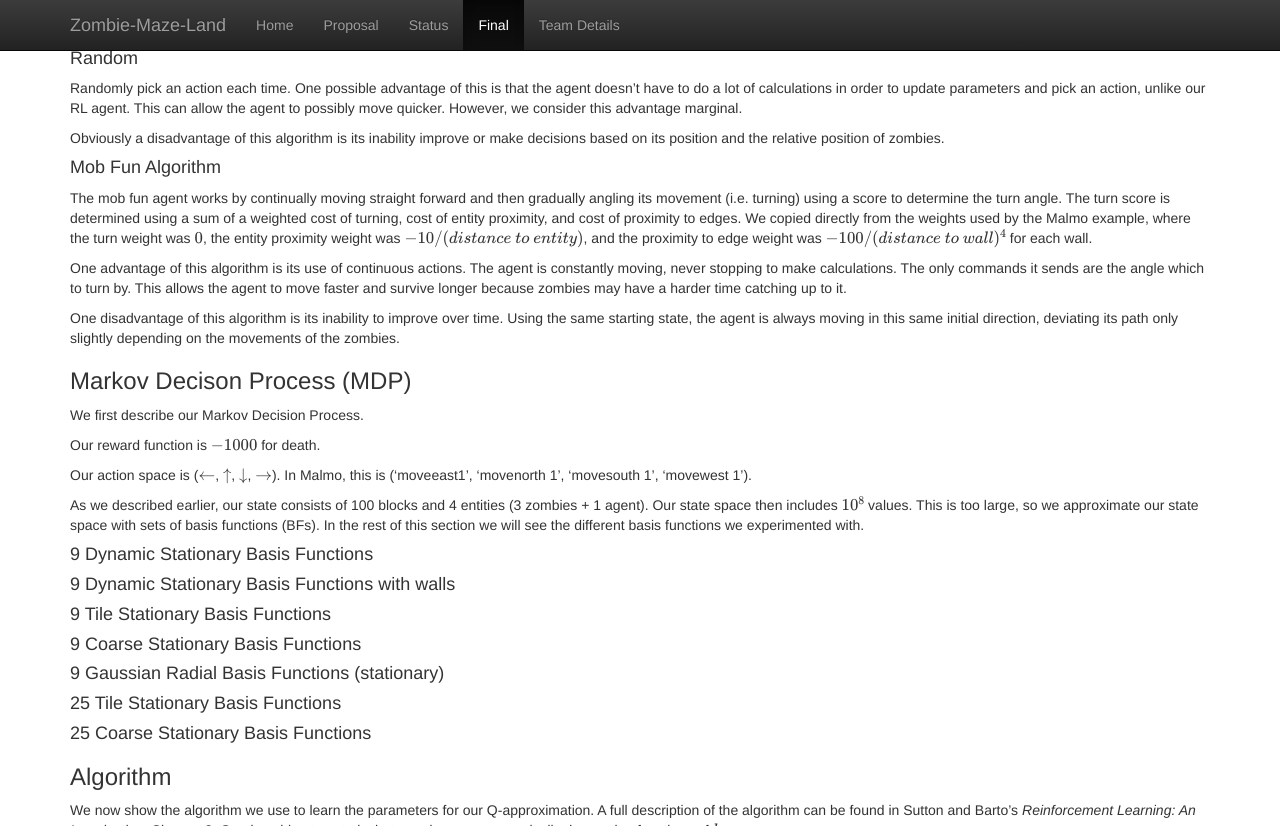
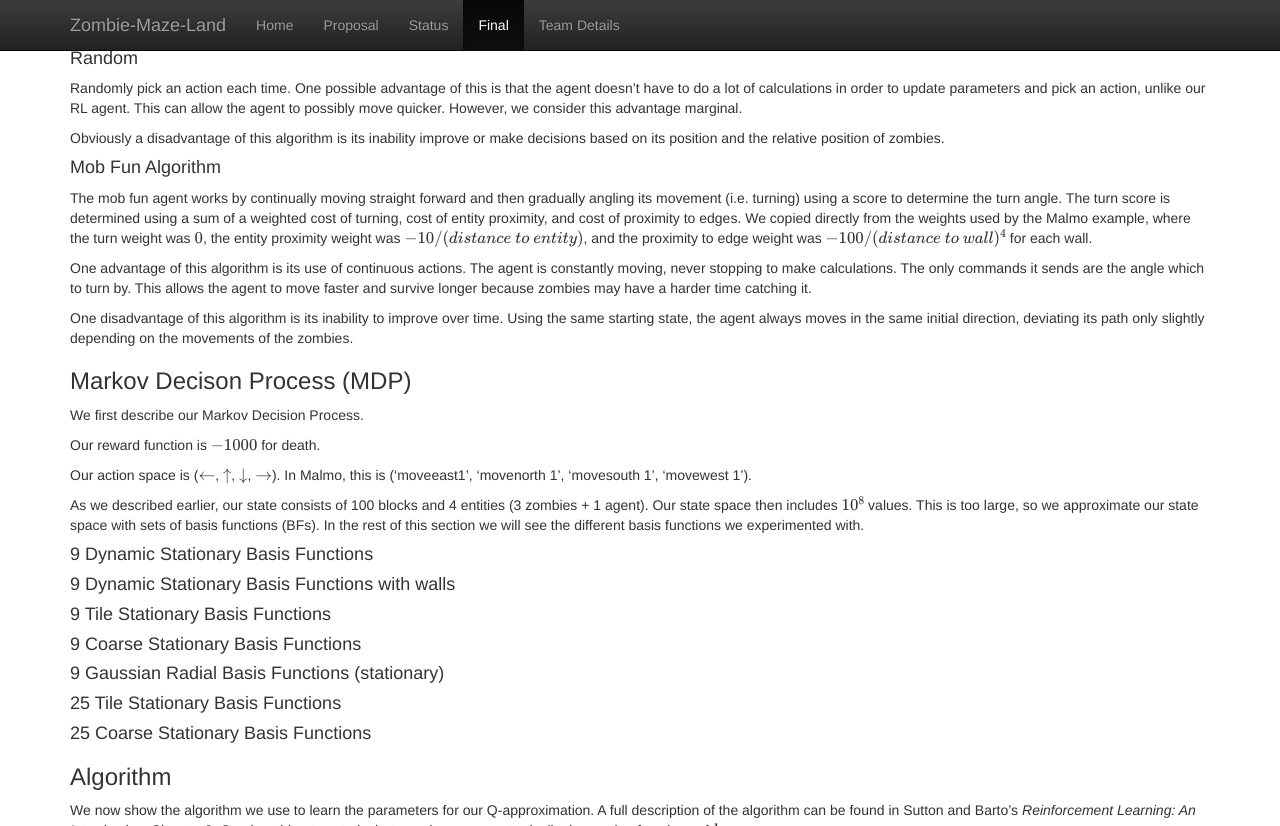
Before and after one commit to becamorin20/Group-16, a Jekyll site: the page built from docs/final.md, in a window 1280 px wide and 900 px high, scrolled down 1335 px, cut to the strip 0-826 px from the top of the window. Built offline with Jekyll 4.4.1, drawn with Linux system fonts in a browser that asks for light colours; formulas are drawn with MathJax 3.

Commit message:
Update final.md

```diff
--- a/docs/final.md
+++ b/docs/final.md
@@ -72,10 +72,10 @@ We copied directly from the weights used by the Malmo example, where the turn we
 One advantage of this algorithm is its use of continuous actions.
 The agent is constantly moving, never stopping to make calculations.
 The only commands it sends are the angle which to turn by.
-This allows the agent to move faster and survive longer because zombies may have a harder time catching up to it.
+This allows the agent to move faster and survive longer because zombies may have a harder time catching it.
 
 One disadvantage of this algorithm is its inability to improve over time.
-Using the same starting state, the agent is always moving in this same initial direction, deviating its path only slightly depending on the movements of the zombies.
+Using the same starting state, the agent always moves in the same initial direction, deviating its path only slightly depending on the movements of the zombies.
 
 ### Markov Decison Process (MDP)
 We first describe our Markov Decision Process.
```
